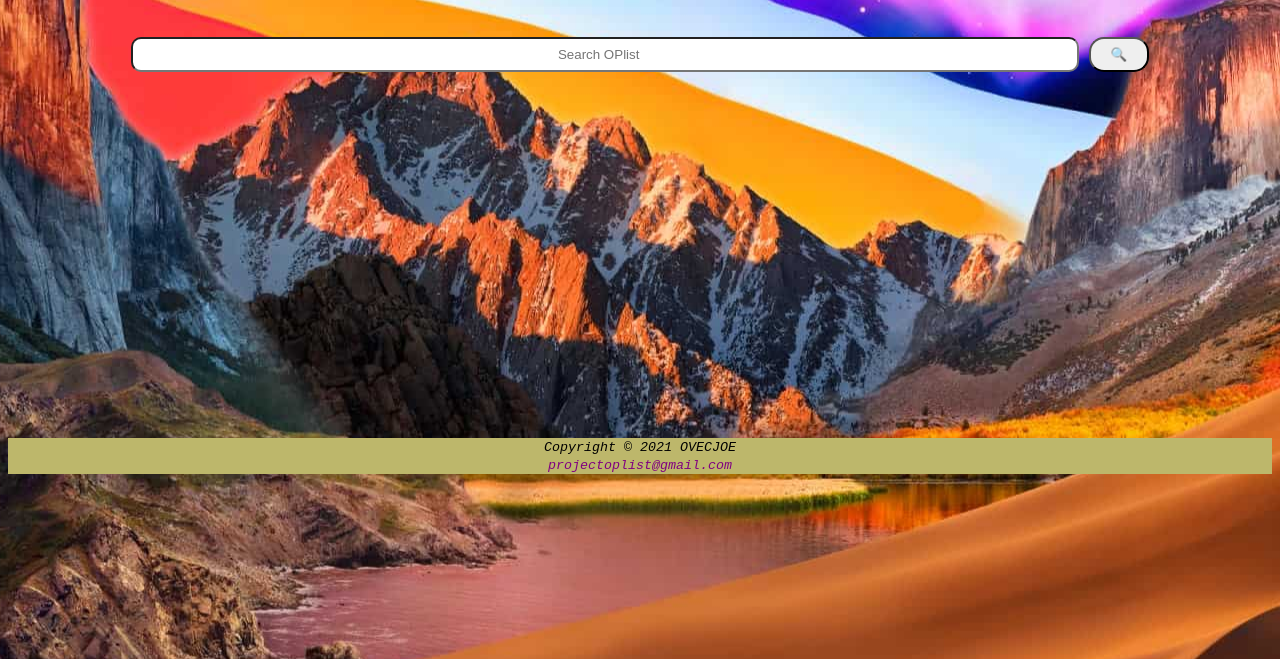
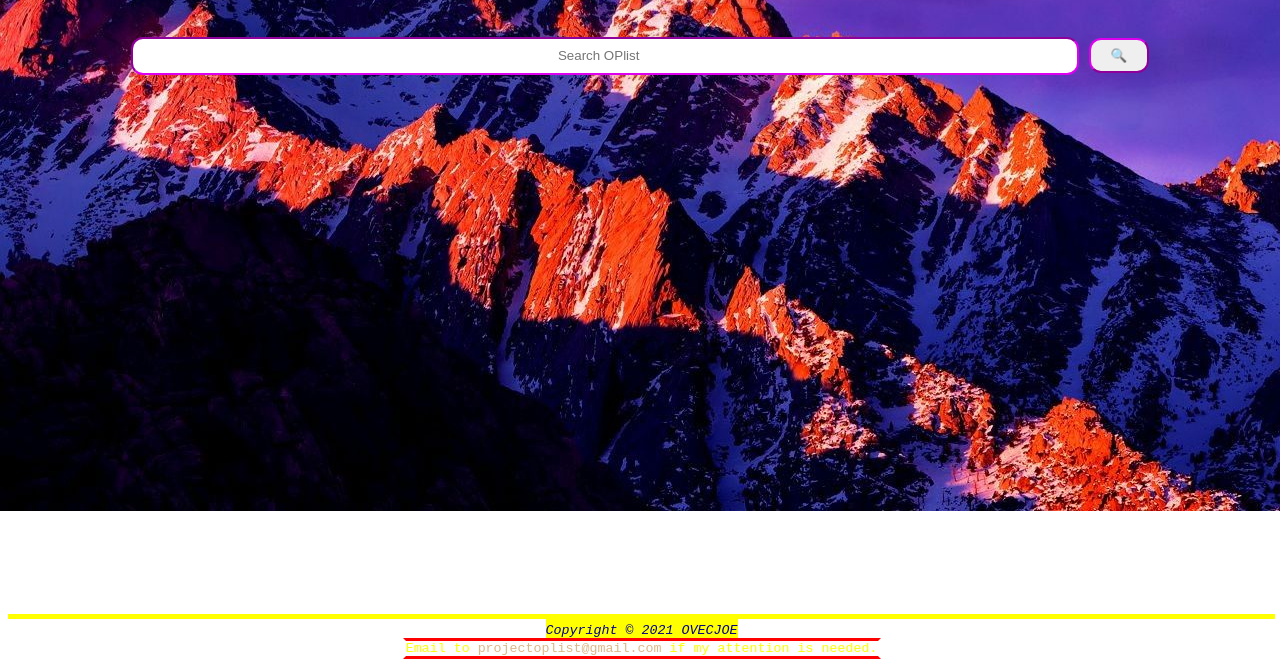
Before and after one commit to OVECJOE/OPlist, a plain HTML site: page pages/index.html in a window 1280 px wide. Shown: the part 141-800 px from the top of the page. Drawn offline with Linux system fonts and the light colour scheme.

Commit message:
Adjusted the search interface to be more accomodating

```diff
--- a/css/index.css
+++ /dev/null
@@ -1,80 +0,0 @@
-.container {
-	display: flex;
-    flex-direction: column;
-    flex-wrap: nowrap;
-
-    padding: 0%;
-    background: url(../images/my_wallpaper.jpg) no-repeat center;
-    background-size: auto;
-    font-family: 'Courier New', Courier, monospace;
-    text-align: center;
-}
-
-@keyframes OPlist {
-    from {
-        background-color: red;
-        border-left-width: 20px;
-        border-style: double;
-        color: yellow;
-        overflow-y: hidden;
-    }
-    to {
-        border-right-width: 20px;
-        border-style: double;
-        background-color: tomato;
-    }
-}
-header {
-    animation-name: OPlist;
-    animation-duration: 1500ms;
-    animation-iteration-count: infinite;
-    animation-direction: alternate;
-}
-
-header h5 {
-    border: 5px;
-    background-color: darkkhaki;
-    margin-bottom: 0%;
-}
-
-#input {
-    margin-top: 50px;
-    width: 75%;
-    height: 35px;
-    padding-left: 25%;
-    padding-right: 25%;
-    display: inline-block;
-    text-align: center;
-    border-radius: 10px;
-}
-
-#search {
-    text-align: justify;
-    height: 35px;
-    width: 60px;
-    text-align: center;
-    border-radius: 15px;
-}
-
-#search:hover {
-    background-color: transparent;
-}
-
-a {
-    color: purple;
-    text-decoration: none;
-}
-
-a:hover {
-    color: red;
-    font-weight: bold;
-    font-size: 17px;
-}
-
-#footer {
-    font-style: italic;
-    background-color :darkkhaki;
-    text-anchor: end;
-    margin-top: 29%;
-    margin-bottom: 0;
-}
--- /dev/null
+++ b/css/main.css
@@ -0,0 +1,99 @@
+.container {
+	display: flex;
+    flex-direction: column;
+    flex-wrap: nowrap;
+
+    padding: 0%;
+    background: url(../images/894294.jpg) no-repeat center;
+    font-family: 'Courier New', Courier, monospace;
+    text-align: center;
+}
+
+@keyframes OPlist {
+    from {
+        background-color: red;
+        border-left-width: 20px;
+        border-style: ridge;
+        color: yellow;
+    }
+    to {
+        border-right-width: 20px;
+        border-style: ridge;
+        background-color: tomato;
+        border-color: thistle;
+    }
+}
+header {
+    border-radius: 15px;
+    padding: 5px;
+
+    animation-name: OPlist;
+    animation-duration: 1500ms;
+    animation-iteration-count: infinite;
+    animation-direction: alternate;
+}
+
+header h5 {
+    border: 5px;
+    background-color: darkkhaki;
+    margin-bottom: 0%;
+}
+
+#input {
+    margin-top: 40px;
+    width: 75%;
+    height: 38px;
+    display: inline-block;
+    text-align: center;
+    border-radius: 12px;
+    border-color: #DD00EE;
+}
+
+#search {
+    text-align: justify;
+    height: 35px;
+    width: 60px;
+    text-align: center;
+    border-radius: 12px;
+    border-color: #DD00EE;
+}
+
+a {
+    color: burlywood;
+    text-decoration: none;
+}
+
+a:hover {
+    font-weight: bold;
+    color: #BFFF79;
+    background-color: yellow;
+    color: red;
+    border-radius: 5px;
+}
+
+#copyright {
+    background-color: yellow;
+    color: darkblue;
+    padding-top: 8px;
+}
+
+#footer {
+    display: flex;
+    justify-content:space-evenly;
+    align-items: flex-end;
+    position: fixed;
+    color: wheat;
+    width: 99%;
+    bottom: 0;
+    height: 40px;
+    border-top: 5px solid yellow;
+}
+
+#email {
+    border-top-color: red;
+    border-bottom-color: red;
+    border-left-color: transparent;
+    border-right-color: transparent;
+    border-style: solid;
+    color: yellow;
+}
--- a/pages/index.html
+++ b/pages/index.html
@@ -4,7 +4,7 @@
     <meta charset="UTF-8">
     <meta name="viewport" content="width=device-width, height=device-height, initial-scale=1.0">
     <title>OPlist - HomePage</title>
-    <link type="text/css" rel="stylesheet" href="../css/index.css">
+    <link type="text/css" rel="stylesheet" href="../css/main.css">
 </head>
 <body class="container">
     <header>
@@ -24,8 +24,11 @@
     </main>
     <footer id="footer">
         <small>
-            <i>Copyright &copy; 2021 OVECJOE</i><br>
-            <a href="mailto:projectoplist@gmail.com">projectoplist@gmail.com</a>
+            <i id="copyright">Copyright &copy; 2021 OVECJOE</i><br>
+            <div id="email">
+                Email to <a href="mailto:projectoplist@gmail.com">projectoplist@gmail.com</a>
+            if my attention is needed.
+        </div>
         </small>
     </footer>
 </body>
```
Also changed, not shown: images/894294.jpg (added), images/skyscraper.jpeg (deleted).
